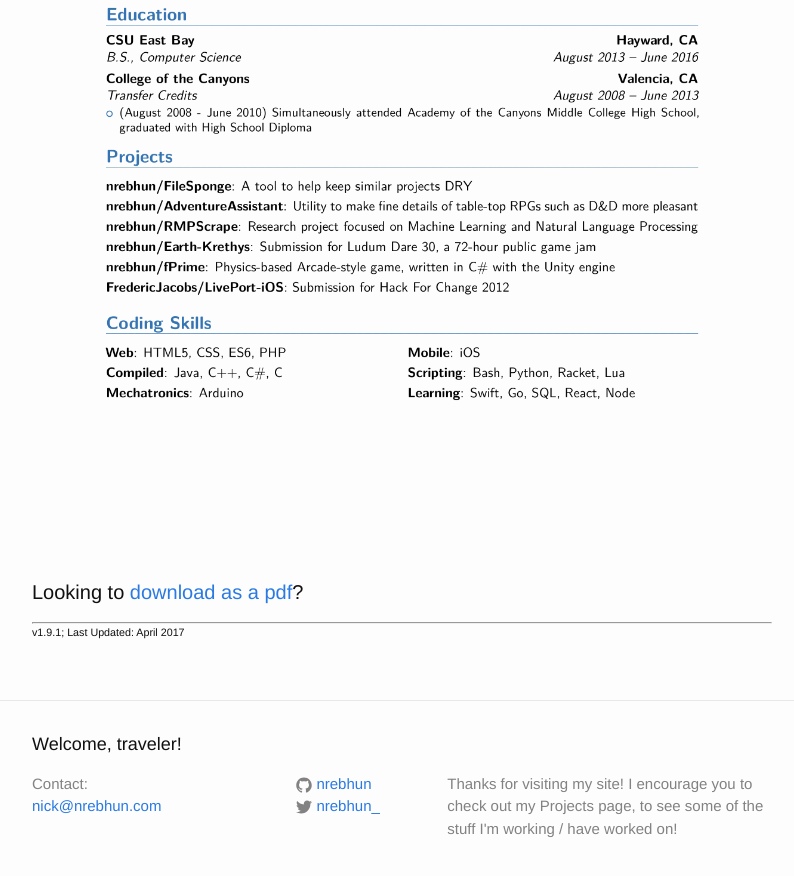
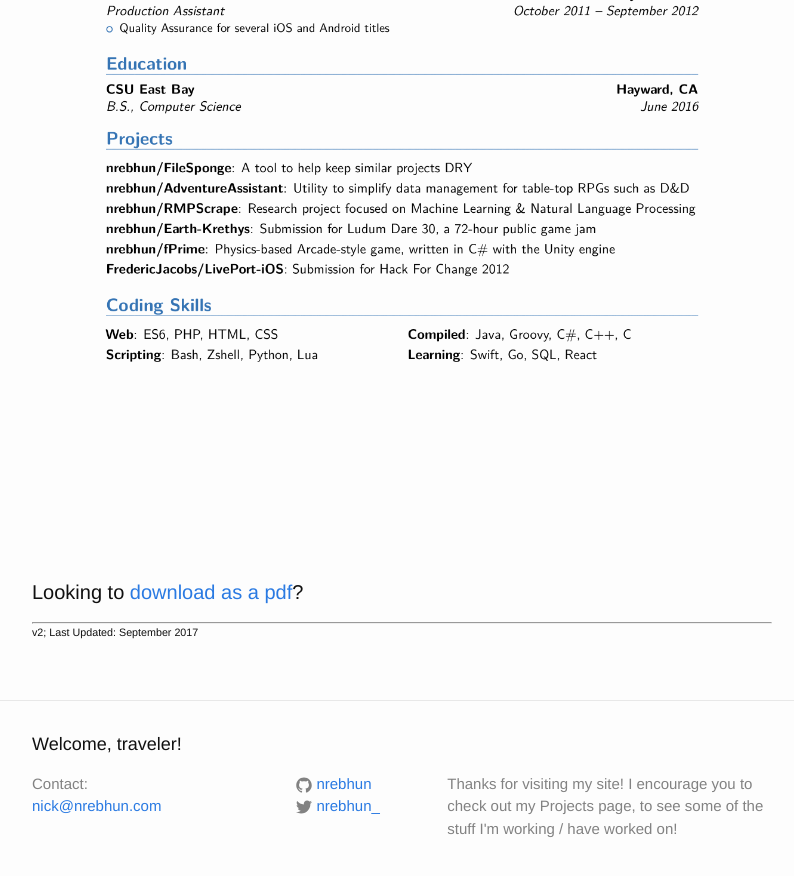
Before and after one commit to nrebhun/nrebhun.github.io, a Jekyll site: the page built from resume.md, in a window 1280 px wide and 900 px high, scrolled down 649 px. Shown: the top 876 px of the window, without its empty margins (238-1032 px from the left). Built offline with Jekyll 4.4.1, drawn with Linux system fonts in a browser that asks for light colours.

Commit message:
Update resume to v2

```diff
--- a/resume.md
+++ b/resume.md
@@ -4,12 +4,12 @@ title: Resume
 permalink: /resume/
 ---
 
-![res1-91p.png](/assets/res1-91p.png)
+![res-v2p.png](/assets/res-v2p.png)
 
 #### Looking to [download as a pdf]?
 
 ---
 
-###### v1.9.1; Last Updated: April 2017
+###### v2; Last Updated: September 2017
 
-[download as a pdf]: (/assets/res1-91p.pdf)
+[download as a pdf]: (/assets/res-v2p.pdf)
```
Also changed, not shown: assets/res-v2p.png (added), assets/res1-91p.png (deleted), 2 other files.
